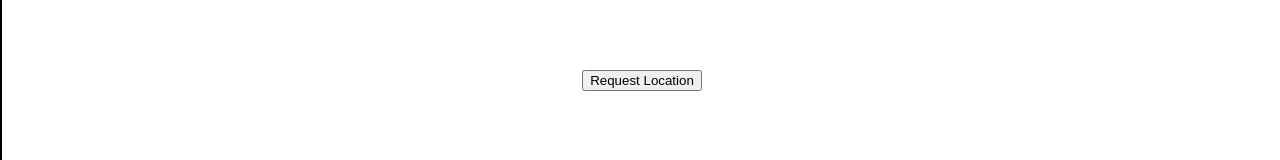
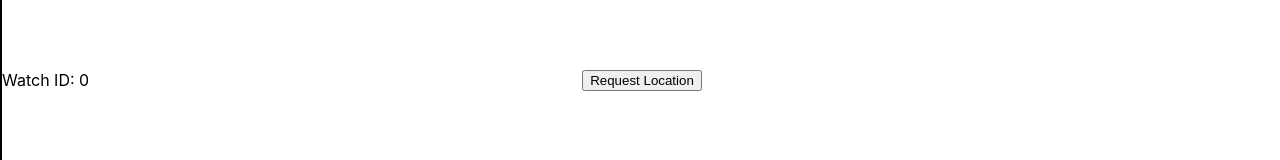
Before and after one commit to Shane-Geary/gs-location-routing-poc, a React (Create React App) app: page /requestbutton in a window 1280 px wide. Shown: the part 322-482 px from the top of the page. Built offline with nearby package versions, Linux system fonts and the light colour scheme; no server answers.

Commit message:
Major - geolocation watchPosition working at interval

```diff
--- a/src/Navigation.js
+++ b/src/Navigation.js
@@ -1,4 +1,4 @@
-import {useEffect, useRef, useState} from 'react'
+import {useEffect, useRef} from 'react'
 
 import LocationPermissions from './LocationPermissions'
 import GlowstikMap from './GlowstikMap'
--- a/src/RequestButton.js
+++ b/src/RequestButton.js
@@ -1,4 +1,4 @@
-import {useRef, useEffect, useState} from "react"
+import {useEffect, useState} from "react"
 
 import {useNavigate} from "react-router-dom"
 
@@ -7,6 +7,8 @@ import {useNavigate} from "react-router-dom"
 const RequestButton = () => {
 
     const navigate = useNavigate()
+
+    const [geoWatchID, setGeoWatchID] = useState({id: 0})
 
     const locationRequest = async () => {
         try{
@@ -22,6 +24,27 @@ const RequestButton = () => {
         }
     }
 
+    useEffect(() => {
+        const watchId = navigator.geolocation.watchPosition((success, error) => {
+            console.log(success)
+            setGeoWatchID({id: success})
+        })
+        const geoWatchInterval = setInterval(() => {
+            locationRequest()
+            navigator.geolocation.clearWatch(watchId)
+        }, 5000)
+
+        console.log(geoWatchInterval)
+        console.log(geoWatchID)
+
+        return () => {
+            clearInterval(geoWatchInterval)
+            navigator.geolocation.clearWatch(watchId)
+        }
+    }, [])
+
+    // console.log(geoWatchID)
+
     return (
         <div
             style={{
@@ -34,6 +57,13 @@ const RequestButton = () => {
                 border: '2px solid black'
             }}
         >
+            <div
+                style={{
+                    position: 'absolute',
+                }}
+            >
+                Watch ID: {geoWatchID.id.toString()}
+            </div>
             <button
                 style={{
                     position: 'absolute',
```
